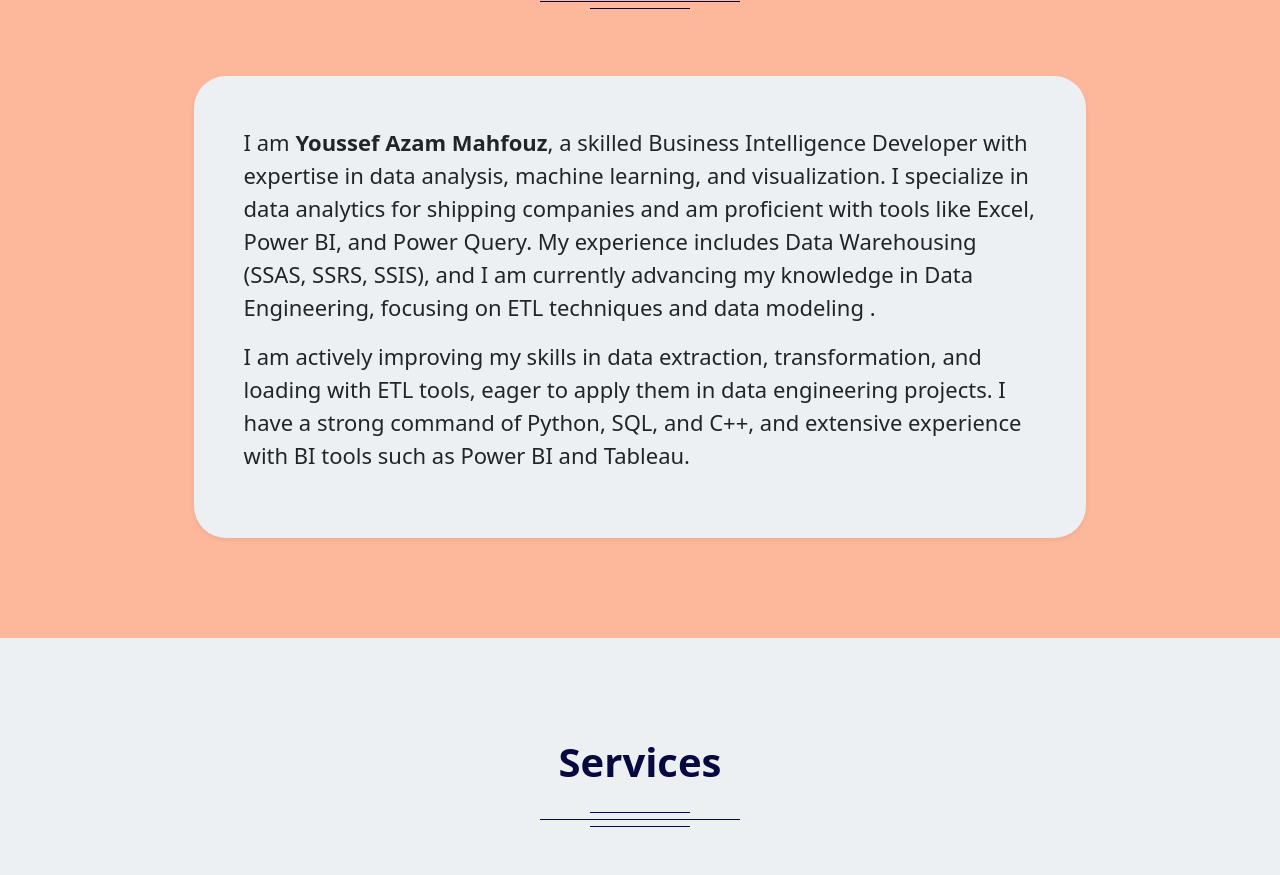
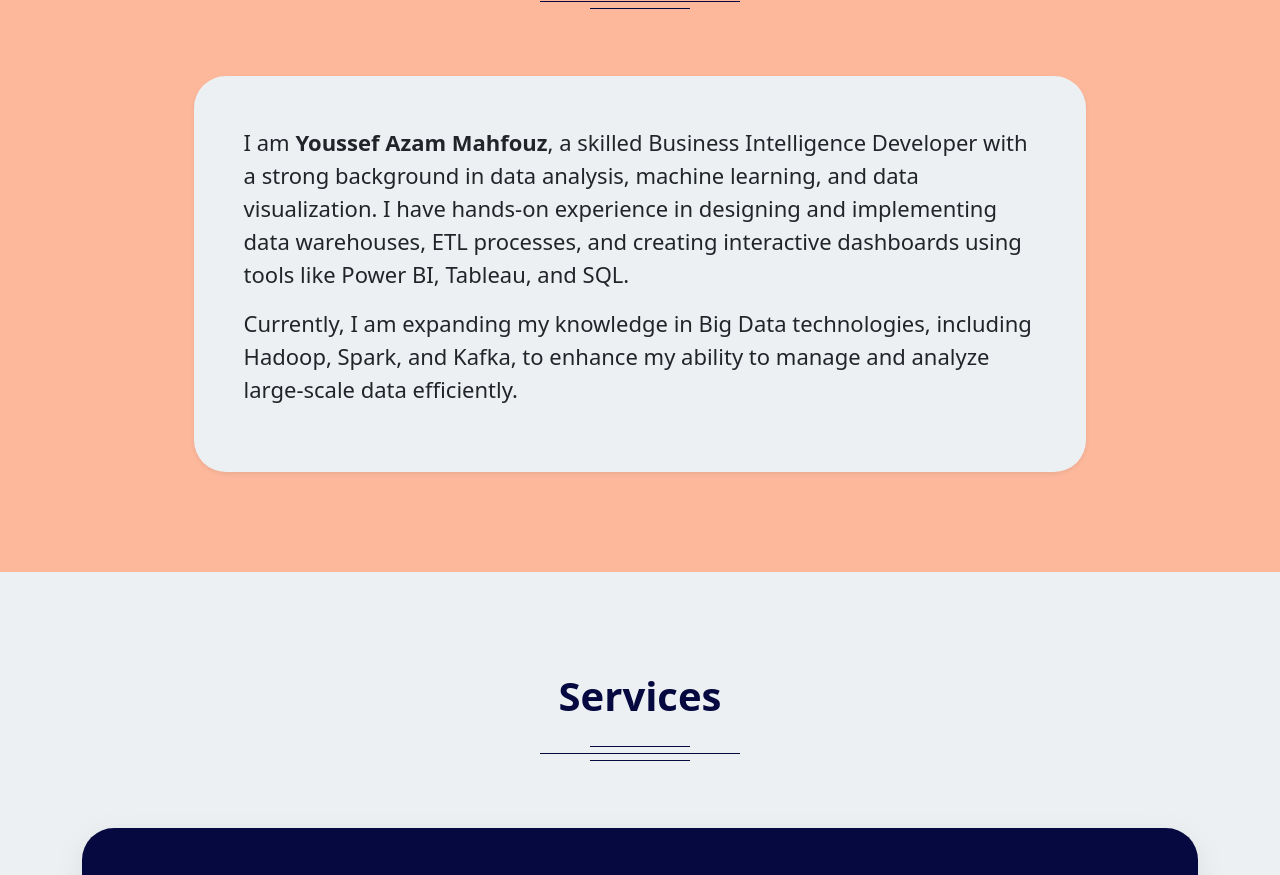
Before and after one commit to youssef-azam/YoussefAzam_Portfolio, a plain HTML site: page index.html in a window 1280 px wide. Shown: the part 880-1755 px from the top of the page. Drawn offline with nearby package versions, Linux system fonts and the light colour scheme.

Commit message:
index.html

```diff
--- a/index.html
+++ b/index.html
@@ -92,12 +92,10 @@
                   <div class="col-xl-12">
                     <div class="inner shadow-sm rounded-5" >
                         <p>
-                          I am <span class="fw-bolder">Youssef Azam Mahfouz</span>, a skilled Business Intelligence Developer with expertise in data analysis, machine learning, and visualization. I specialize in data analytics for shipping companies and am proficient with tools like Excel, Power BI, and Power Query. My experience includes Data Warehousing (SSAS, SSRS, SSIS), and I am currently advancing my knowledge in Data Engineering,
-                           focusing on ETL techniques and data modeling .
+                          I am <span class="fw-bolder">Youssef Azam Mahfouz</span>,  a skilled Business Intelligence Developer with a strong background in data analysis, machine learning, and data visualization. I have hands-on experience in designing and implementing data warehouses, ETL processes, and creating interactive dashboards using tools like Power BI, Tableau, and SQL.
                         </p>
                         <p >
-                          I am actively improving my skills in data extraction, transformation, and loading with ETL tools, eager to apply them in data engineering projects. I have a strong command of Python, SQL, and C++,
-                           and extensive experience with BI tools such as Power BI and Tableau.
+                           Currently, I am expanding my knowledge in Big Data technologies, including Hadoop, Spark, and Kafka, to enhance my ability to manage and analyze large-scale data efficiently.
                         </p>
 
                     </div>
```
